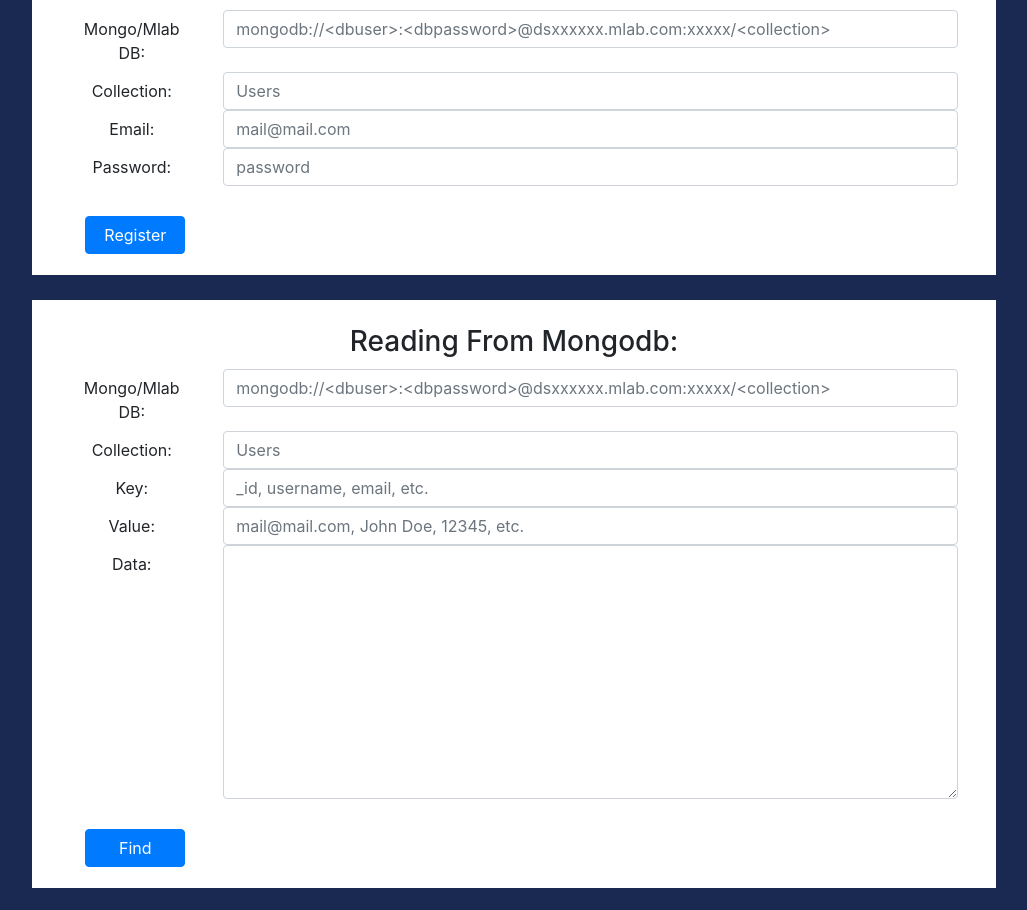
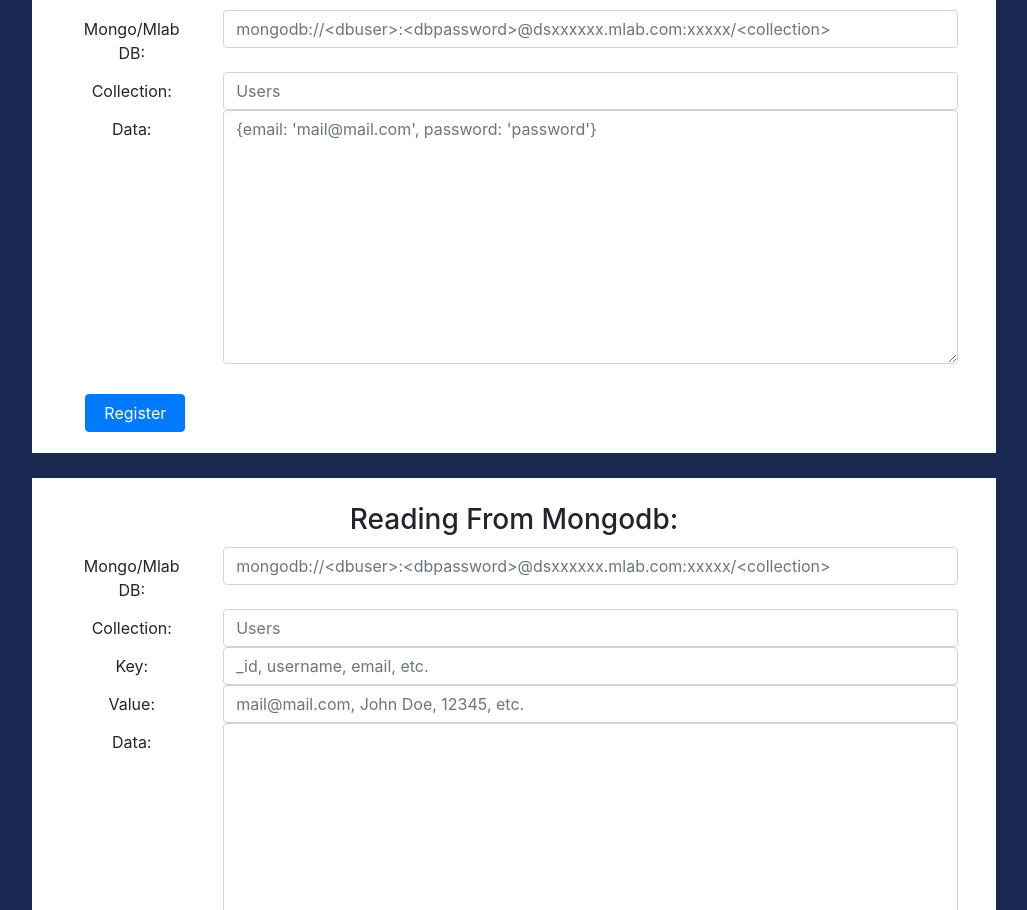
Before and after one commit to ipongrani/cv, a React (Create React App) app: page / in a window 1280 px wide. Shown: the part 1872-2782 px from the top of the page, without its empty margins (126-1153 px from the left). Built offline with nearby package versions, Linux system fonts and the light colour scheme.

Commit message:
fixed write Mdb

```diff
--- a/src/components/pages/miniApp/Encryption.js
+++ b/src/components/pages/miniApp/Encryption.js
@@ -64,7 +64,7 @@
             this.setState({enc: r.data.hashed, msg: "Completed!"})
           })
           .catch((err) => {
-          this.setState({enc: err.response.data.hashed, msg: "Something is wrong"})
+          this.setState({enc: err.response.data.hashed, msg: "Something went wrong, Try again."})
         })
   }
 
--- a/src/components/pages/miniApp/JwtEnc.js
+++ b/src/components/pages/miniApp/JwtEnc.js
@@ -67,7 +67,7 @@
             this.setState({token: r.data.token, msg: 'Completed!'})
           })
           .catch((err) => {
-            this.setState({token: err.response.data.token, msg: "Something is wrong"})
+            this.setState({token: err.response.data.token, msg: "Something went wrong, Try again."})
           })
   }
 
--- a/src/components/pages/miniApp/MongodbWrite.js
+++ b/src/components/pages/miniApp/MongodbWrite.js
@@ -43,8 +43,7 @@
   state = {
     mlab: '',
     collection: '',
-    email: '',
-    password: '',
+    textData: '',
     msg: ''
   }
 
@@ -59,17 +58,16 @@
 
     this.setState({msg: "Loading... Please wait..."})
 
-    axios.post('https://nucleus-0.herokuapp.com/cv/Registration?action=xtReg',{
-              email: this.state.email,
-              password: this.state.password,
+    console.log(this.state.textData)
+
+    //let d = JSON.parse(this.state.textData.replace(/^\n+|\n+$/g, ""));
+    axios.post('http://localhost:3006/cv/Registration?action=xtReg',{
+              data: this.state.textData,
               mlab: this.state.mlab,
               collection: this.state.collection
           })
           .then((r) => {
             this.setState({msg: r.data.msg})
-          })
-          .then(() => {
-            this.setState({email: '', password: ''});
           })
           .catch((err) => {
             this.setState({msg: err.response.data.msg})
@@ -95,14 +93,9 @@
                <Input onChange={this.handleChange} type="text" name="collection" id="collectionId" placeholder="Users" value={this.state.collection} />
              </Col>
 
-             <Label for="email" sm={2}>Email:</Label>
+             <Label for="textData" sm={2}>Data:</Label>
              <Col sm={10}>
-                <Input onChange={this.handleChange} type="email" name="email" id="email_Id" placeholder="mail@mail.com" value={this.state.email} />
-             </Col>
-
-             <Label for="password" sm={2}>Password:</Label>
-             <Col sm={10}>
-                <Input onChange={this.handleChange} type="password" name="password" id="passwordId" placeholder="password" value={this.state.password} />
+                <Input onChange={this.handleChange} type="textarea" rows="10" name="textData" id="textDataId" placeholder="{email: 'mail@mail.com', password: 'password'}" value={this.state.textData} />
              </Col>
 
              <span style={{width: '100%', color: 'red'}}>{this.state.msg}</span>
```
